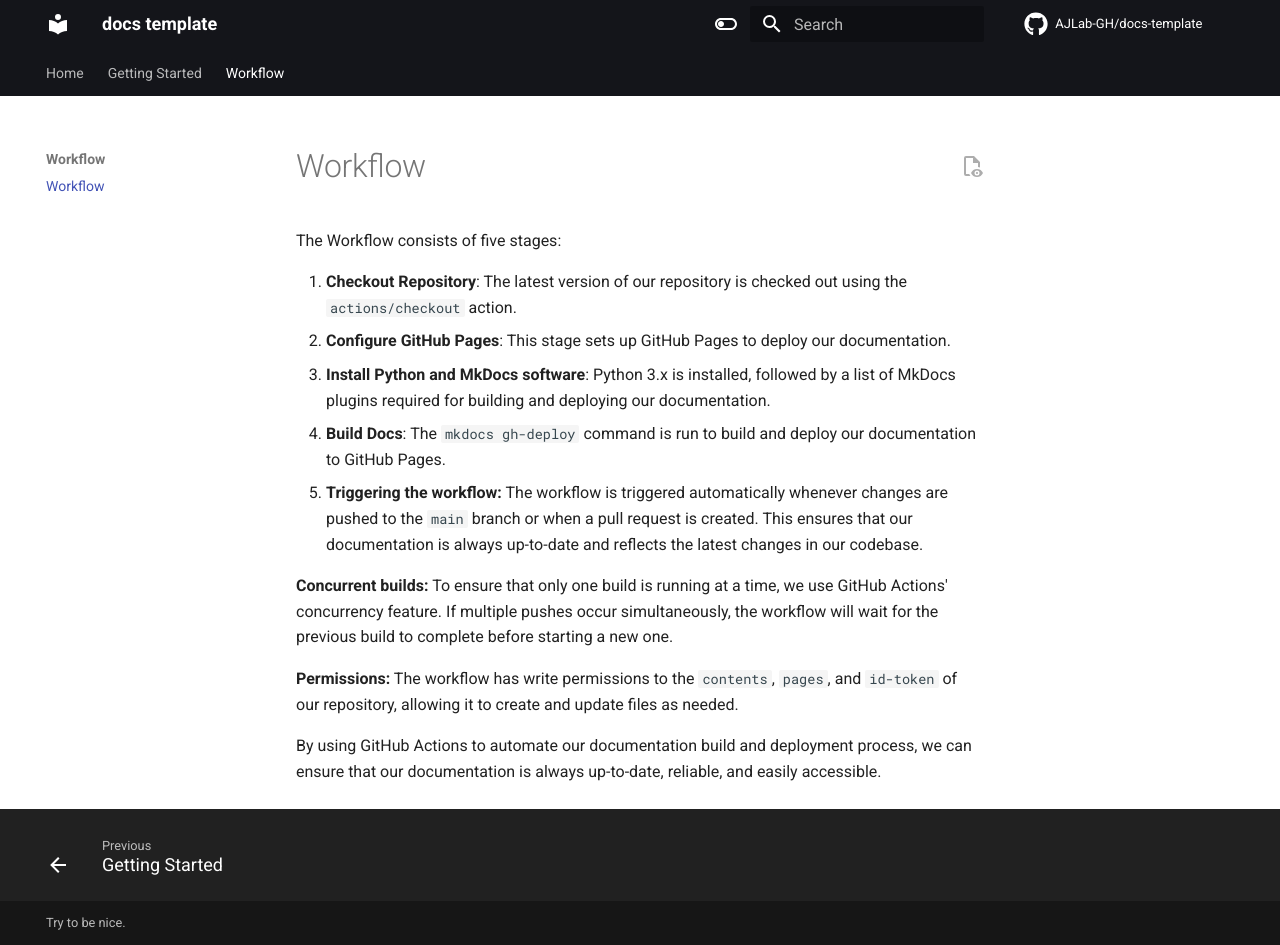
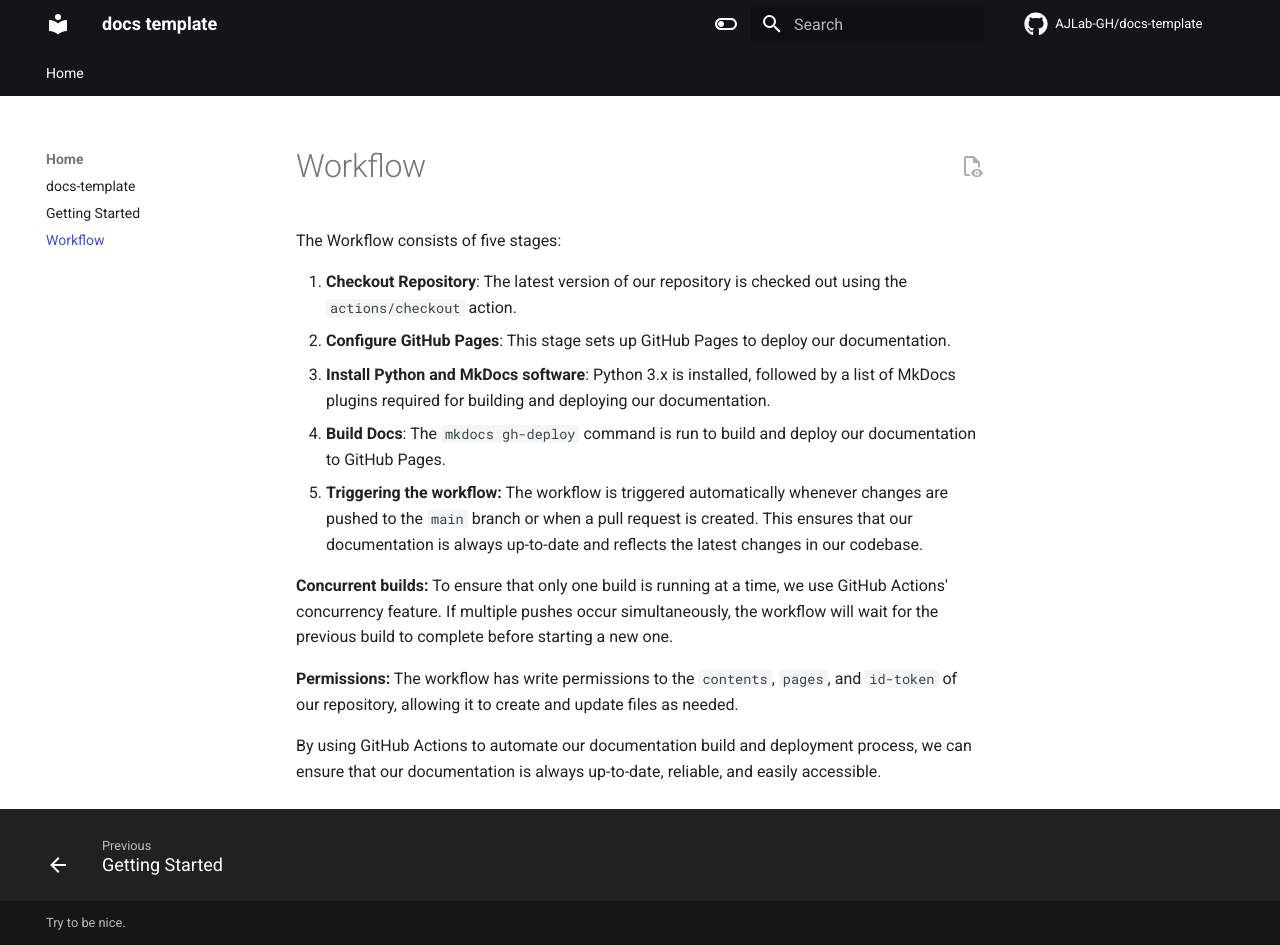
Before and after one commit to ajlab-gh/docs-template, an MkDocs documentation site: the page built from docs/workflow.md, in a window 1280 px wide and 945 px high. Built offline with MkDocs 1.6.1 and Material for MkDocs 9.7.7, drawn with Linux system fonts in a browser that asks for light colours; comment, search, counter and statistics services are not loaded.

Commit message:
added navigation and pages

```diff
--- a/mkdocs.yml
+++ b/mkdocs.yml
@@ -106,7 +106,5 @@ plugins:
 nav:
   - "Home":
           - "index.md"
-  - "Getting Started":
           - "getting-started.md"
-  - "Workflow":
           - "workflow.md"
```
